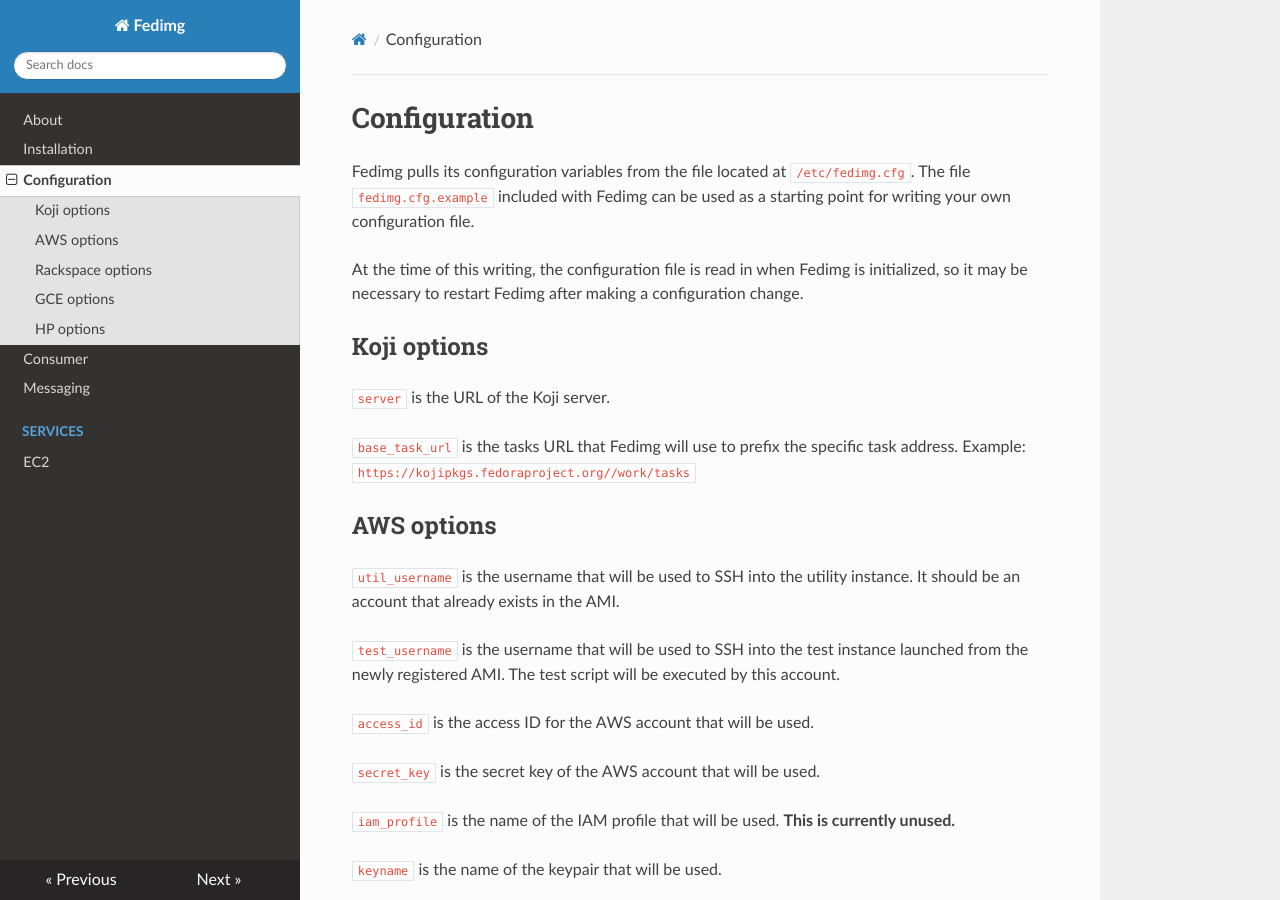
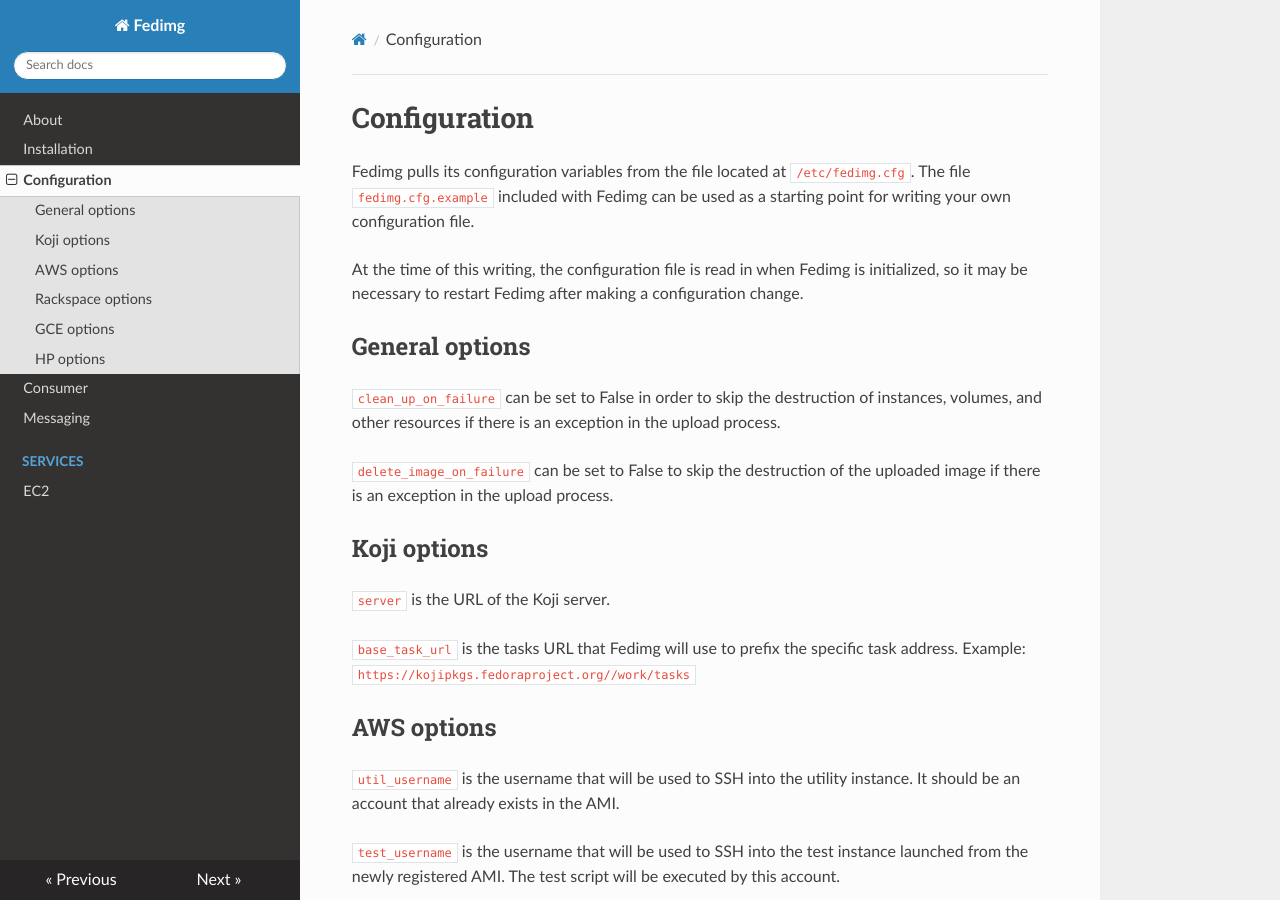
Before and after one commit to fedora-infra/fedimg, an MkDocs documentation site: the page built from docs/configuration.md, in a window 1280 px wide and 900 px high. Built offline with MkDocs 1.6.1, drawn with Linux system fonts in a browser that asks for light colours; nearby versions of some CDN libraries; old or Windows-style settings are respelled for this version of MkDocs.

Commit message:
docs: add info about two new cleanup config options

```diff
--- a/docs/configuration.md
+++ b/docs/configuration.md
@@ -7,6 +7,15 @@
 At the time of this writing, the configuration file is read in when Fedimg is
 initialized, so it may be necessary to restart Fedimg after making a
 configuration change.
+
+## General options
+
+`clean_up_on_failure` can be set to False in order to skip the destruction of
+instances, volumes, and other resources if there is an exception in the upload
+process.
+
+`delete_image_on_failure` can be set to False to skip the destruction of the
+uploaded image if there is an exception in the upload process.
 
 ## Koji options
 
```
